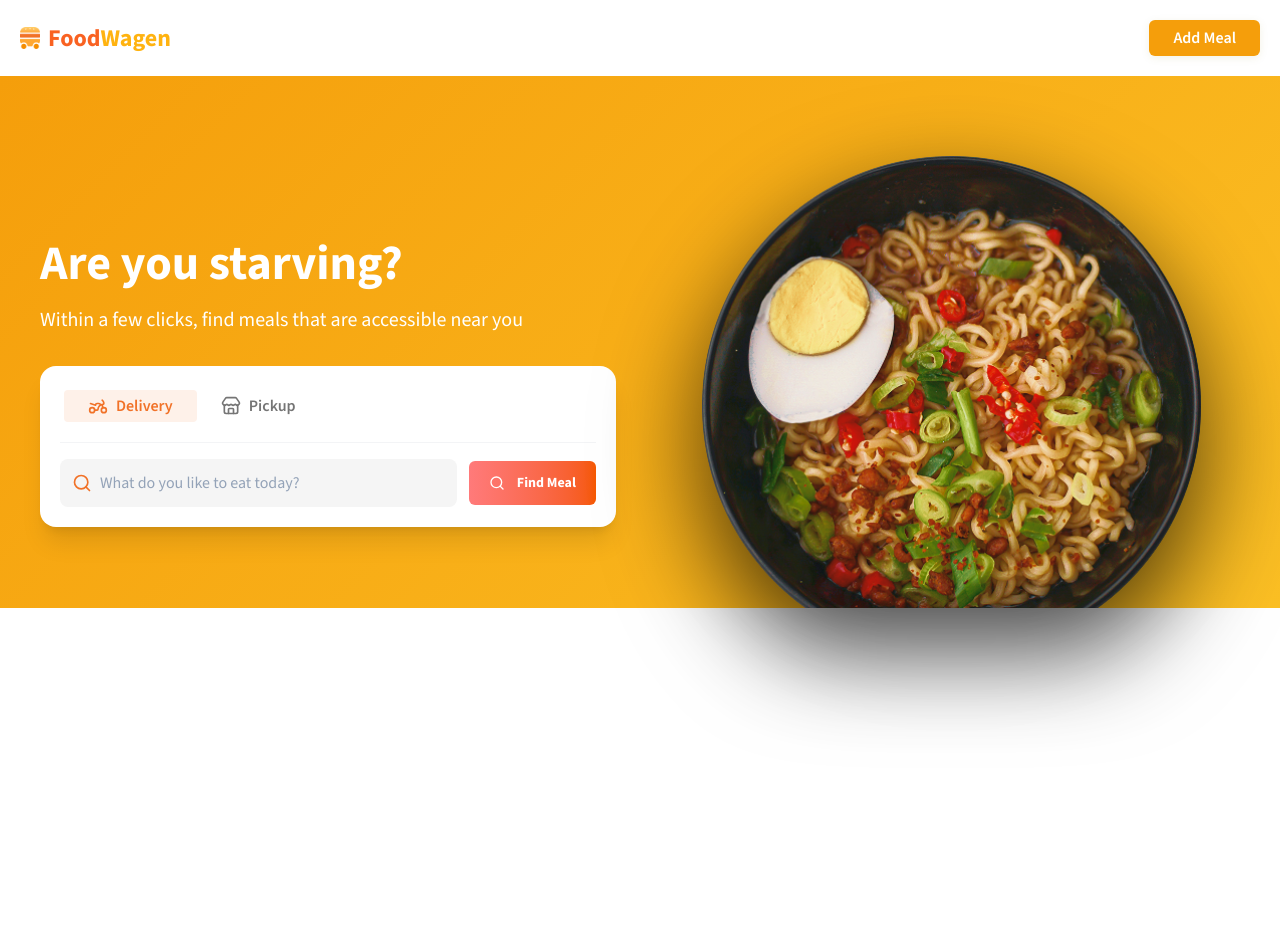
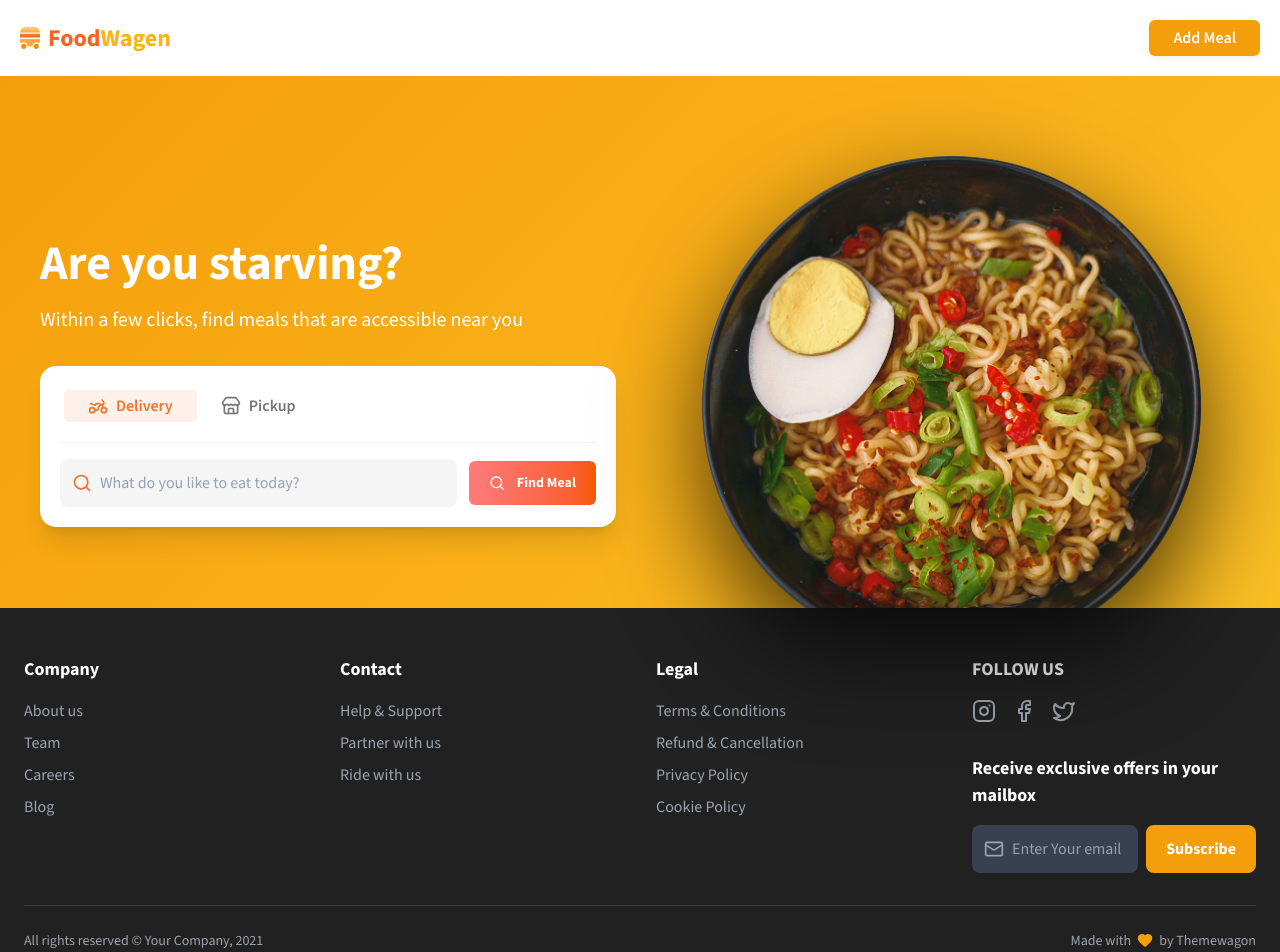
Before and after one commit to jackobhat6117/foodwagen-a2sv-assessment, a Next.js app: page / in a window 1280 px wide. Shown: the top 952 px of the page. Before the commit the page ends 800 px from the top, so only its background shows below. Built offline with nearby package versions, Linux system fonts and the light colour scheme.

Commit message:
adding footer component

```diff
--- a/app/globals.css
+++ b/app/globals.css
@@ -345,3 +345,170 @@
     padding: 20px;
   }
 }
+
+
+/* Footer Styles */
+.food-footer {
+  background-color: #212121; /* gray-800 */
+  color: white;
+  padding: 3rem 1.5rem; /* py-12 px-6 */
+}
+
+.food-footer-container {
+  max-width: 1280px; /* container */
+  margin-left: auto;
+  margin-right: auto;
+}
+
+.food-footer-grid {
+  display: grid;
+  grid-template-columns: repeat(1, minmax(0, 1fr));
+  gap: 2rem; /* gap-8 */
+  margin-bottom: 2rem; /* mb-8 */
+}
+
+@media (min-width: 640px) {
+  .food-footer-grid {
+    grid-template-columns: repeat(2, minmax(0, 1fr)); /* sm:grid-cols-2 */
+  }
+}
+
+@media (min-width: 1024px) {
+  .food-footer-grid {
+    grid-template-columns: repeat(4, minmax(0, 1fr)); /* lg:grid-cols-4 */
+  }
+}
+
+.food-footer-col h3 {
+  font-size: 1.125rem; /* text-lg */
+  font-weight: 700; /* font-bold */
+  margin-bottom: 1rem; /* mb-4 */
+}
+
+.food-footer-col ul {
+  list-style: none;
+  padding: 0;
+  margin: 0;
+  display: flex;
+  flex-direction: column;
+  gap: 0.5rem; /* space-y-2 */
+}
+
+.food-footer-col a {
+  color: #9ca3af; /* text-gray-400 */
+  transition: color 0.2s ease-in-out;
+  text-decoration: none;
+}
+
+.food-footer-col a:hover {
+  color: #ffffff; /* hover:text-white */
+}
+
+/* Socials */
+.food-socials {
+  display: flex;
+  gap: 1rem; /* space-x-4 */
+  margin-bottom: 2rem; /* mb-8 */
+}
+
+/* Newsletter */
+.food-newsletter-heading {
+  font-size: 1.125rem;
+  font-weight: 700;
+  margin-bottom: 1rem;
+}
+
+.food-newsletter-form {
+  display: flex;
+  flex-direction: column;
+  gap: 0.5rem; /* gap-2 */
+}
+
+@media (min-width: 640px) {
+  .food-newsletter-form {
+    flex-direction: row; /* sm:flex-row */
+  }
+}
+
+.food-newsletter-input-wrapper {
+  position: relative;
+  flex-grow: 1;
+}
+
+.food-newsletter-icon {
+  position: absolute;
+  left: 0.75rem; /* left-3 */
+  top: 50%;
+  transform: translateY(-50%);
+  color: #9ca3af; /* text-gray-400 */
+}
+
+.food-newsletter-input {
+  background-color: #374151; /* bg-gray-700 */
+  color: white;
+  width: 100%;
+  padding: 0.75rem 1rem 0.75rem 2.5rem; /* py-3 pr-4 pl-10 */
+  border-radius: 0.5rem; /* rounded-lg */
+  border: none;
+}
+
+.food-newsletter-input:focus {
+  outline: 2px solid #f59e0b; /* focus:ring-2 focus:ring-amber-500 */
+}
+
+.food-newsletter-subscribe {
+  background-color: #f59e0b; /* bg-amber-500 */
+  color: white;
+  font-weight: 700; /* font-bold */
+  padding: 0.75rem 1.25rem; /* py-3 px-5 */
+  border-radius: 0.5rem; /* rounded-lg */
+  border: none;
+  cursor: pointer;
+  transition: background-color 0.2s ease-in-out;
+  white-space: nowrap;
+}
+
+.food-newsletter-subscribe:hover {
+  background-color: #d97706; /* hover:bg-amber-600 */
+}
+
+.food-subscribed-message {
+  margin-top: 0.5rem;
+  color: #10b981; /* text-green-500 */
+}
+
+/* Bottom Bar */
+.food-footer-bottom {
+  border-top: 1px solid #374151; /* border-t border-gray-700 */
+  margin-top: 2rem; /* mt-8 */
+  padding-top: 1.5rem; /* pt-6 */
+}
+
+.food-footer-bottom-container {
+  display: flex;
+  flex-direction: column;
+  justify-content: space-between;
+  align-items: center;
+  font-size: 0.875rem; /* text-sm */
+  color: #9ca3af; /* text-gray-400 */
+}
+
+@media (min-width: 768px) {
+  .food-footer-bottom-container {
+    flex-direction: row; /* md:flex-row */
+  }
+  .food-footer-bottom-container p {
+    margin-bottom: 0;
+  }
+}
+
+.food-footer-made-with {
+  display: flex;
+  align-items: center;
+  gap: 0.375rem; /* gap-1.5 */
+}
+
+.food-footer-heart {
+  color: #f59e0b; /* text-yellow-500 */
+  fill: currentColor;
+}
--- a/app/page.tsx
+++ b/app/page.tsx
@@ -1,6 +1,7 @@
 "use client";
 
 import { HeroSection } from "@/components/hero-section";
+import { Footer } from "@/components/layout/footer";
 import { Header } from "@/components/layout/header";
 import { useDebounce } from "@/lib/hooks/useDebounce";
 import { useState } from "react";
@@ -17,6 +18,7 @@ export default function Home() {
         searchQuery={searchQuery}
         setSearchQuery={setSearchQuery}
       />
+      <Footer />
     </div>
   );
 }
--- /dev/null
+++ b/components/layout/footer.tsx
@@ -0,0 +1,103 @@
+"use client";
+
+import type React from "react";
+import { useState } from "react";
+import { Mail, Instagram, Facebook, Twitter, Heart } from "lucide-react";
+
+export const Footer: React.FC = () => {
+  const [email, setEmail] = useState("");
+  const [subscribed, setSubscribed] = useState(false);
+
+  const handleSubscribe = (e: React.FormEvent) => {
+    e.preventDefault();
+    setSubscribed(true);
+    setEmail("");
+    setTimeout(() => setSubscribed(false), 3000);
+  };
+
+  return (
+    <footer className="food-footer" data-test-id="food-footer">
+      <div className="food-footer-container">
+        <div className="food-footer-grid">
+          {/* Company Column */}
+          <div className="food-footer-col">
+            <h3>Company</h3>
+            <ul>
+              <li><a href="#">About us</a></li>
+              <li><a href="#">Team</a></li>
+              <li><a href="#">Careers</a></li>
+              <li><a href="#">Blog</a></li>
+            </ul>
+          </div>
+
+          {/* Contact Column */}
+          <div className="food-footer-col">
+            <h3>Contact</h3>
+            <ul>
+              <li><a href="#">Help & Support</a></li>
+              <li><a href="#">Partner with us</a></li>
+              <li><a href="#">Ride with us</a></li>
+            </ul>
+          </div>
+
+          {/* Legal Column */}
+          <div className="food-footer-col">
+            <h3>Legal</h3>
+            <ul>
+              <li><a href="#">Terms & Conditions</a></li>
+              <li><a href="#">Refund & Cancellation</a></li>
+              <li><a href="#">Privacy Policy</a></li>
+              <li><a href="#">Cookie Policy</a></li>
+            </ul>
+          </div>
+
+          {/* Follow Us & Newsletter Column */}
+          <div className="food-footer-col">
+            <h3>FOLLOW US</h3>
+            <div className="food-socials">
+              <a href="#" aria-label="Instagram"><Instagram size={24} /></a>
+              <a href="#" aria-label="Facebook"><Facebook size={24} /></a>
+              <a href="#" aria-label="Twitter"><Twitter size={24} /></a>
+            </div>
+
+            <h3 className="food-newsletter-heading">Receive exclusive offers in your mailbox</h3>
+            <form onSubmit={handleSubscribe} className="food-newsletter-form">
+              <div className="food-newsletter-input-wrapper">
+                <Mail className="food-newsletter-icon" size={20} />
+                <input
+                  type="email"
+                  placeholder="Enter Your email"
+                  value={email}
+                  onChange={(e) => setEmail(e.target.value)}
+                  required
+                  className="food-newsletter-input"
+                  data-test-id="food-newsletter-email"
+                />
+              </div>
+              <button
+                type="submit"
+                className="food-newsletter-subscribe"
+                data-test-id="food-newsletter-subscribe"
+              >
+                Subscribe
+              </button>
+            </form>
+            {subscribed && <p className="food-subscribed-message">Thanks for subscribing!</p>}
+          </div>
+        </div>
+
+        {/* Bottom Copyright Bar */}
+        <div className="food-footer-bottom">
+          <div className="food-footer-bottom-container">
+            <p>All rights reserved © Your Company, 2021</p>
+            <p className="food-footer-made-with">
+              Made with <Heart size={16} className="food-footer-heart" /> by Themewagon
+            </p>
+          </div>
+        </div>
+      </div>
+    </footer>
+  );
+};
+
+Footer.displayName = "Footer";
```
